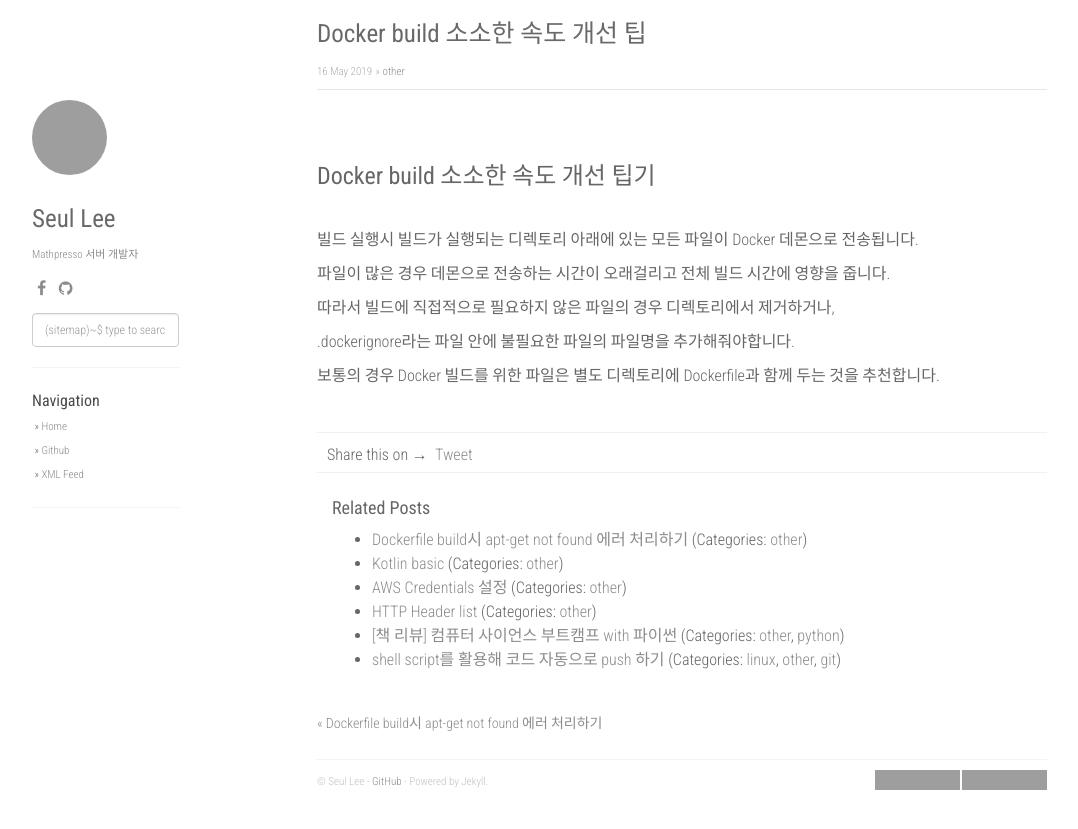
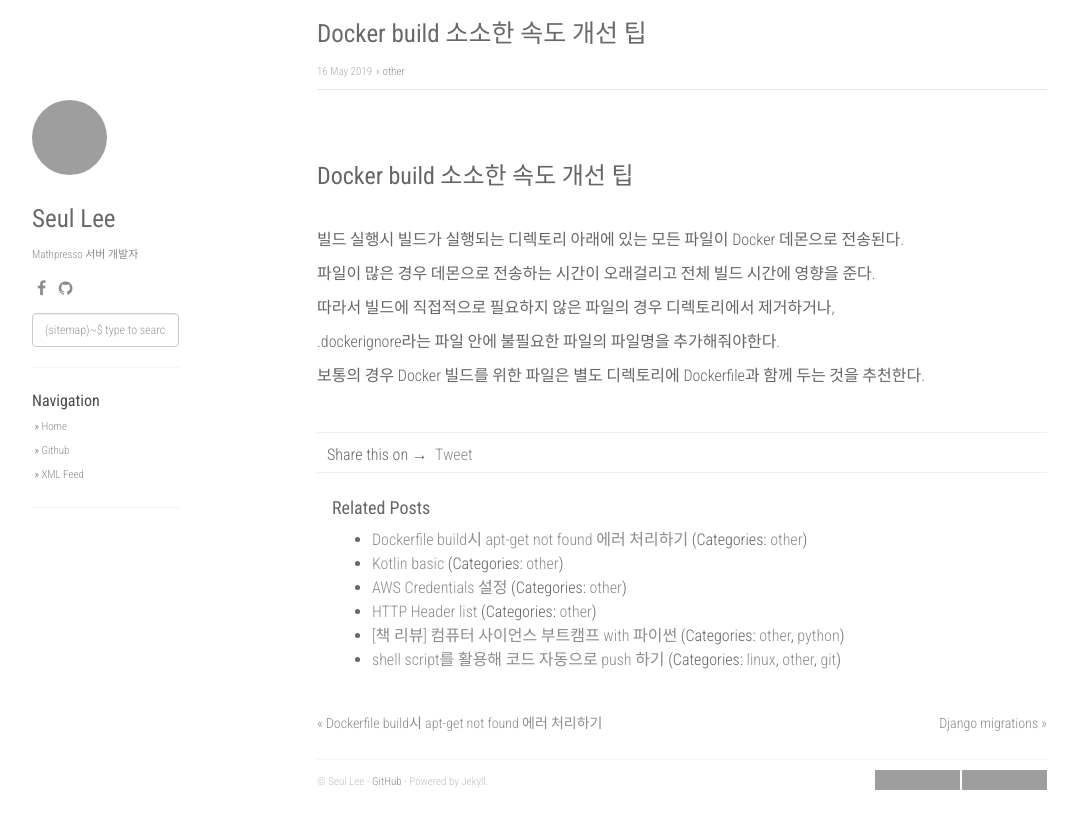
Before and after one commit to lee-seul/lee-seul.github.com, a Jekyll site: the page built from _posts/2019-05-16-docker-build-optimization.markdown, in a window 1280 px wide, cut to the strip 0-829 px from the top of the page. Shown: the whole strip, without its empty margins (53-1131 px from the left). Built offline with Jekyll 4.4.1, drawn with Linux system fonts in a browser that asks for light colours; nearby versions of some CDN libraries; comment, search, counter and statistics services are not loaded; grey boxes are pictures that could not be loaded.

Commit message:
django migrations

```diff
--- a/_posts/2019-05-16-docker-build-optimization.markdown
+++ b/_posts/2019-05-16-docker-build-optimization.markdown
@@ -11,19 +11,19 @@
 
 
 
-### Docker build 소소한 속도 개선 팁기
+### Docker build 소소한 속도 개선 팁
 
 <br>
 
-빌드 실행시 빌드가 실행되는 디렉토리 아래에 있는 모든 파일이 Docker 데몬으로 전송됩니다.
+빌드 실행시 빌드가 실행되는 디렉토리 아래에 있는 모든 파일이 Docker 데몬으로 전송된다.
 
-파일이 많은 경우 데몬으로 전송하는 시간이 오래걸리고 전체 빌드 시간에 영향을 줍니다.
+파일이 많은 경우 데몬으로 전송하는 시간이 오래걸리고 전체 빌드 시간에 영향을 준다.
 
 따라서 빌드에 직접적으로 필요하지 않은 파일의 경우 디렉토리에서 제거하거나,
 
-.dockerignore라는 파일 안에 불필요한 파일의 파일명을 추가해줘야합니다.
+.dockerignore라는 파일 안에 불필요한 파일의 파일명을 추가해줘야한다.
 
-보통의 경우 Docker 빌드를 위한 파일은 별도 디렉토리에 Dockerfile과 함께 두는 것을 추천합니다.
+보통의 경우 Docker 빌드를 위한 파일은 별도 디렉토리에 Dockerfile과 함께 두는 것을 추천한다.
 
 
 <br>
```
Also changed, not shown: _posts/2019-06-08-django-migration-files.markdown (added, +62 -0 lines).
